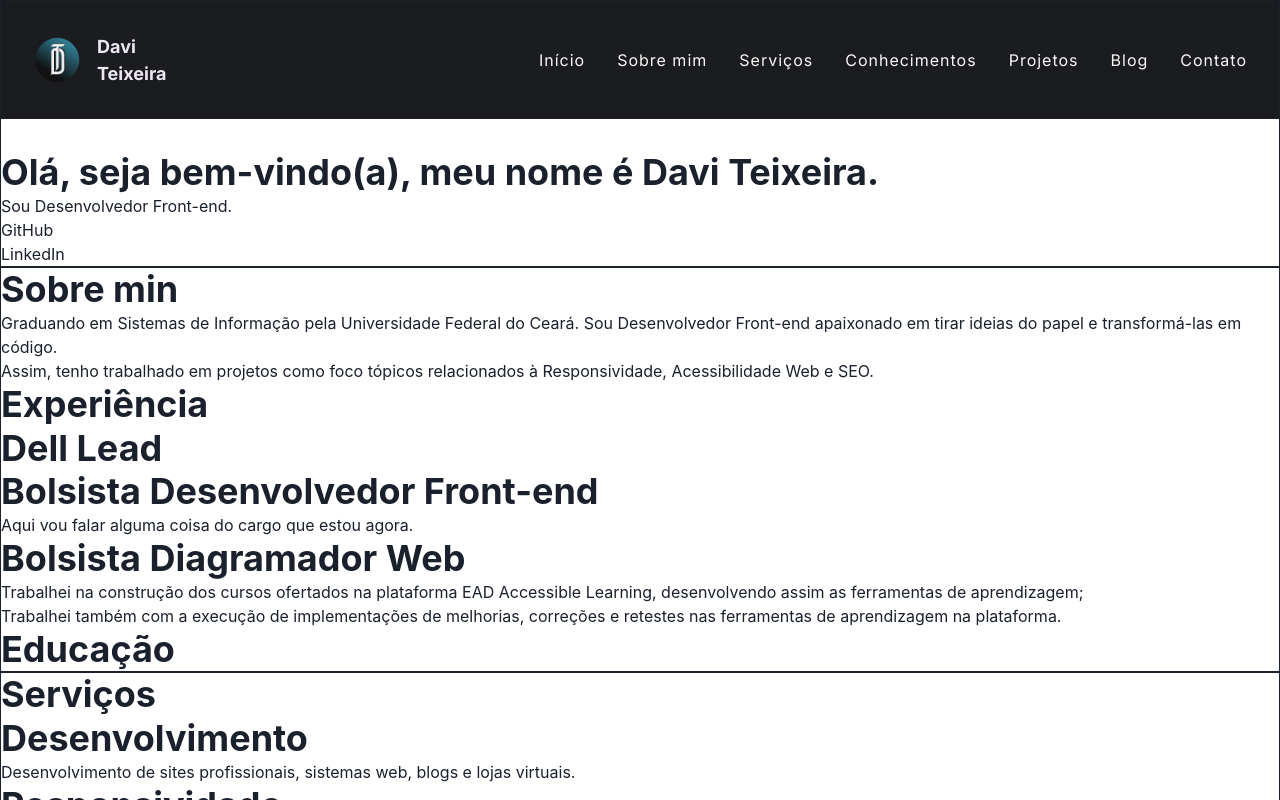
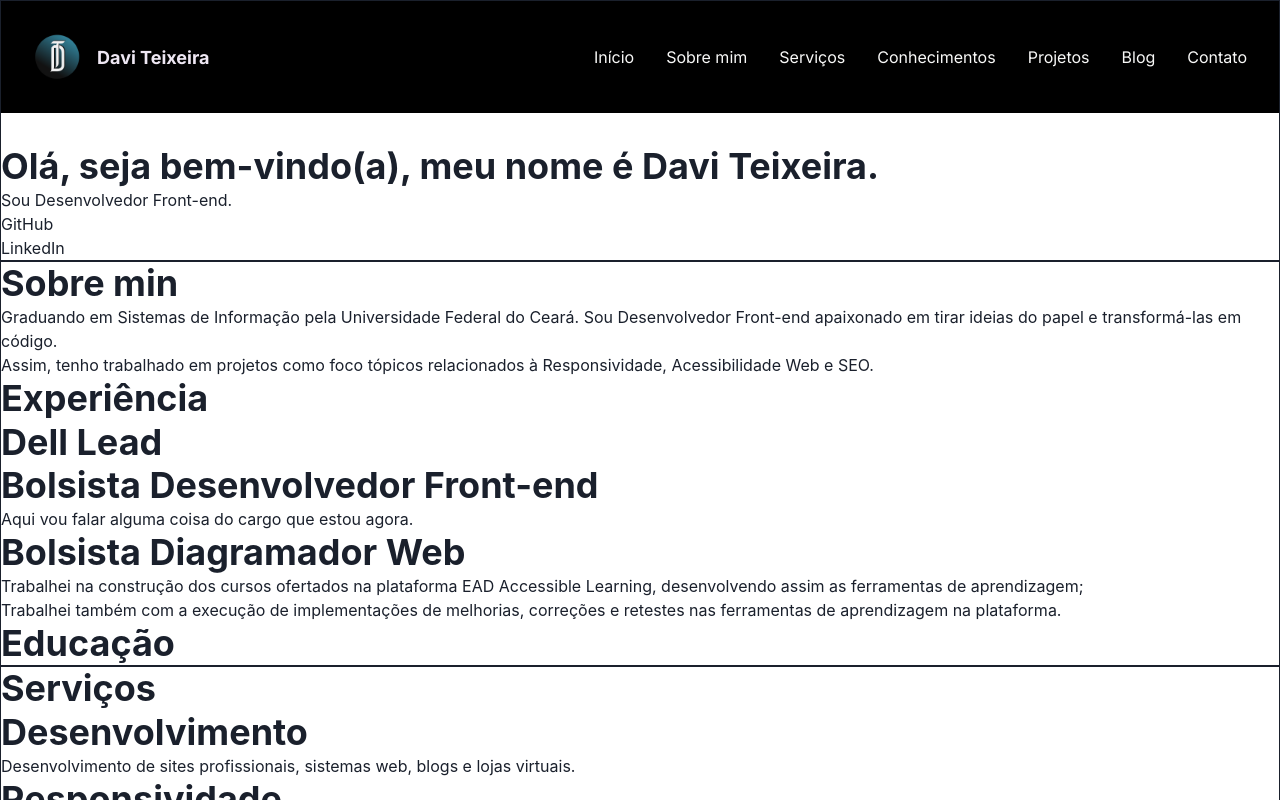
Before and after one commit to daviteixeira-dev/portfolio, a React (Vite) app in the folder portfolio-v2-chakra-ui/: page / in a window 1280 px wide. Shown: the top 800 px of the page. Built offline with nearby package versions, Linux system fonts and the light colour scheme.

Commit message:
estilização do menu principal

```diff
--- a/portfolio-v2-chakra-ui/src/components/Header/MainMenu.jsx
+++ b/portfolio-v2-chakra-ui/src/components/Header/MainMenu.jsx
@@ -16,8 +16,8 @@ const MenuToggle = ({ toggle, isOpen }) => {
 
 const MenuItem = ({ children, isLast, to = "/", ...rest }) => {
     return (
-      <Link href={to} style={{ textDecoration: 'none', letterSpacing: "1px" }}>
-        <Text display="block" {...rest} _hover={{ borderBottom: "3px solid #f8f8f7"}}>
+      <Link href={to} style={{ textDecoration: 'none' }}>
+        <Text display="block" {...rest} _hover={{ borderBottom: "3px solid #63B3ED"}}>
           {children}
         </Text>
       </Link>
@@ -59,9 +59,9 @@ const NavBarContainer = ({ children, ...props }) => {
             w="100%"
             mb={8}
             p={8}
-            bg={["#1b1c1f", "#1b1c1f", "#1b1c1f", "#1b1c1f"]}
+            bg={["black", "black", "black", "black"]}
             color={["#f8f8f7", "#f8f8f7", "#f8f8f7", "#f8f8f7"]}
-            fontFamily="Inter, sans-serif;"
+            fontFamily="Inter, sans-serif"
             {...props}
         >
             {children}
@@ -78,7 +78,7 @@ const MainMenu = (props) => {
     return(
         <NavBarContainer {...props }>
             <Logo
-                w="120px"
+                w="200px"
                 color={["#eee7f3", "#eee7f3", "#eee7f3", "#eee7f3"]}
             />
             <MenuToggle toggle={toggle} isOpen={isOpen} />
```
